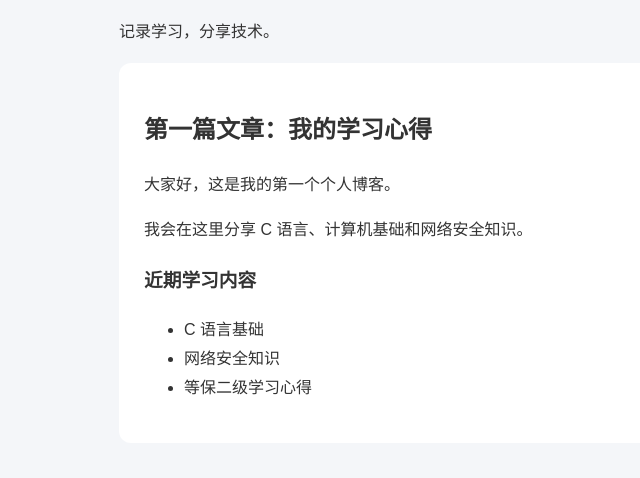
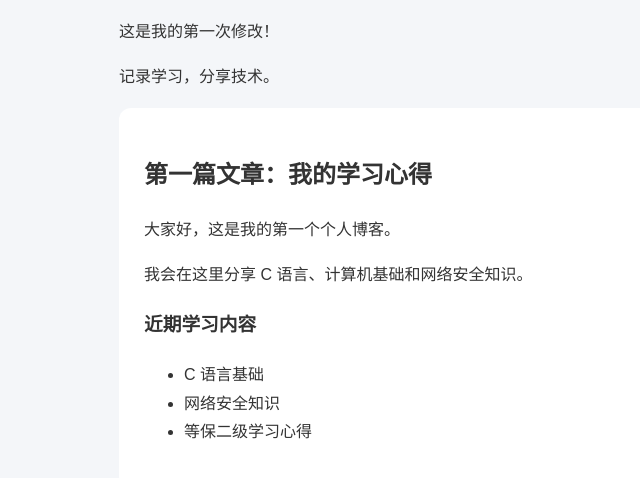
Before and after one commit to Steven351-star/-, a plain HTML site: page index.html in a window 1280 px wide. Shown: the part 152-630 px from the top of the page, without its empty margins (121-761 px from the left). Drawn offline with Linux system fonts and the light colour scheme.

```diff
--- a/index.html
+++ b/index.html
@@ -24,7 +24,8 @@
 </head>
 <body>
     <h1>欢迎来到我的个人博客</h1>
-    <p>记录学习，分享技术。</p>
+    </h2>这是我的第一次修改！
+     <p>记录学习，分享技术。</p>
 
     <div class="article">
         <h2>第一篇文章：我的学习心得</h2>
```
